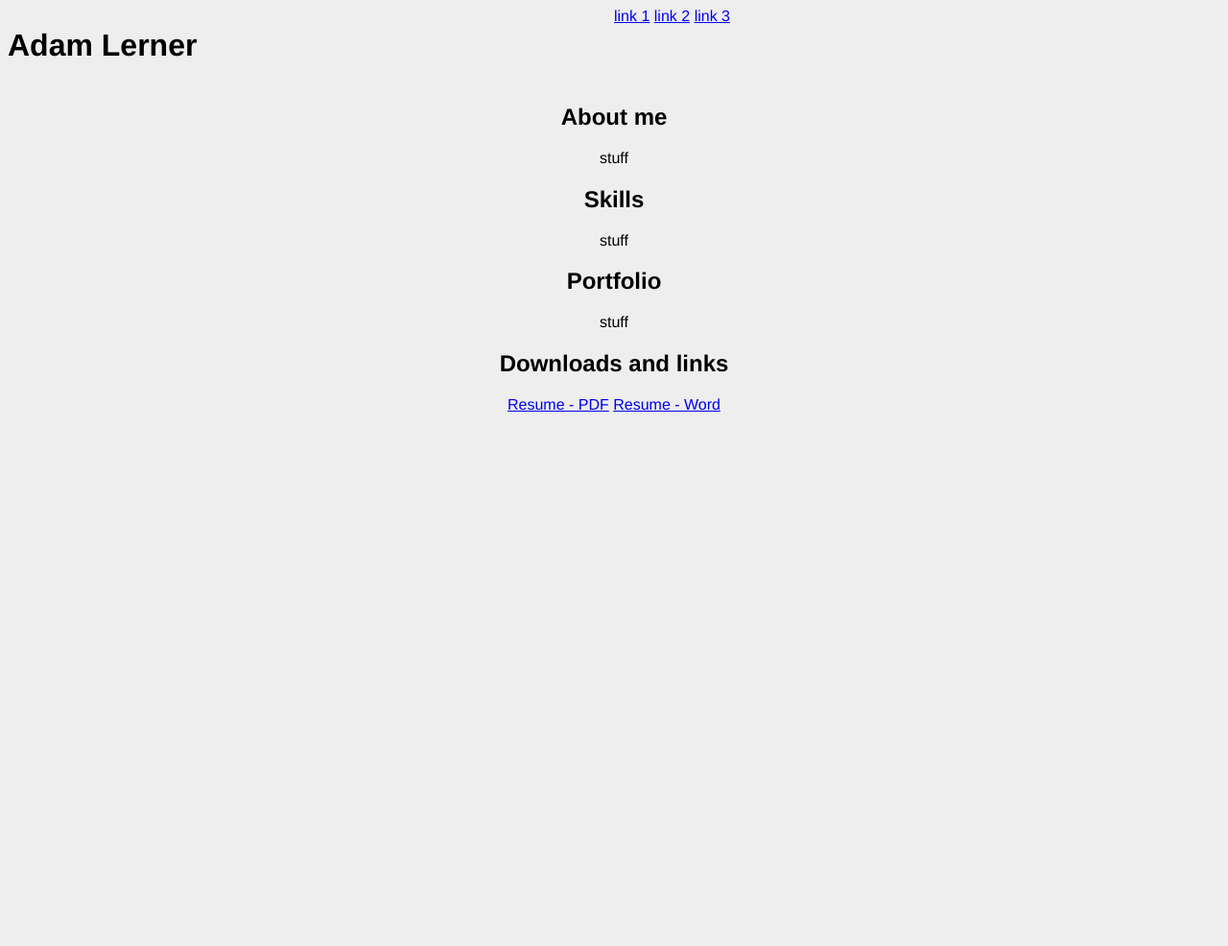
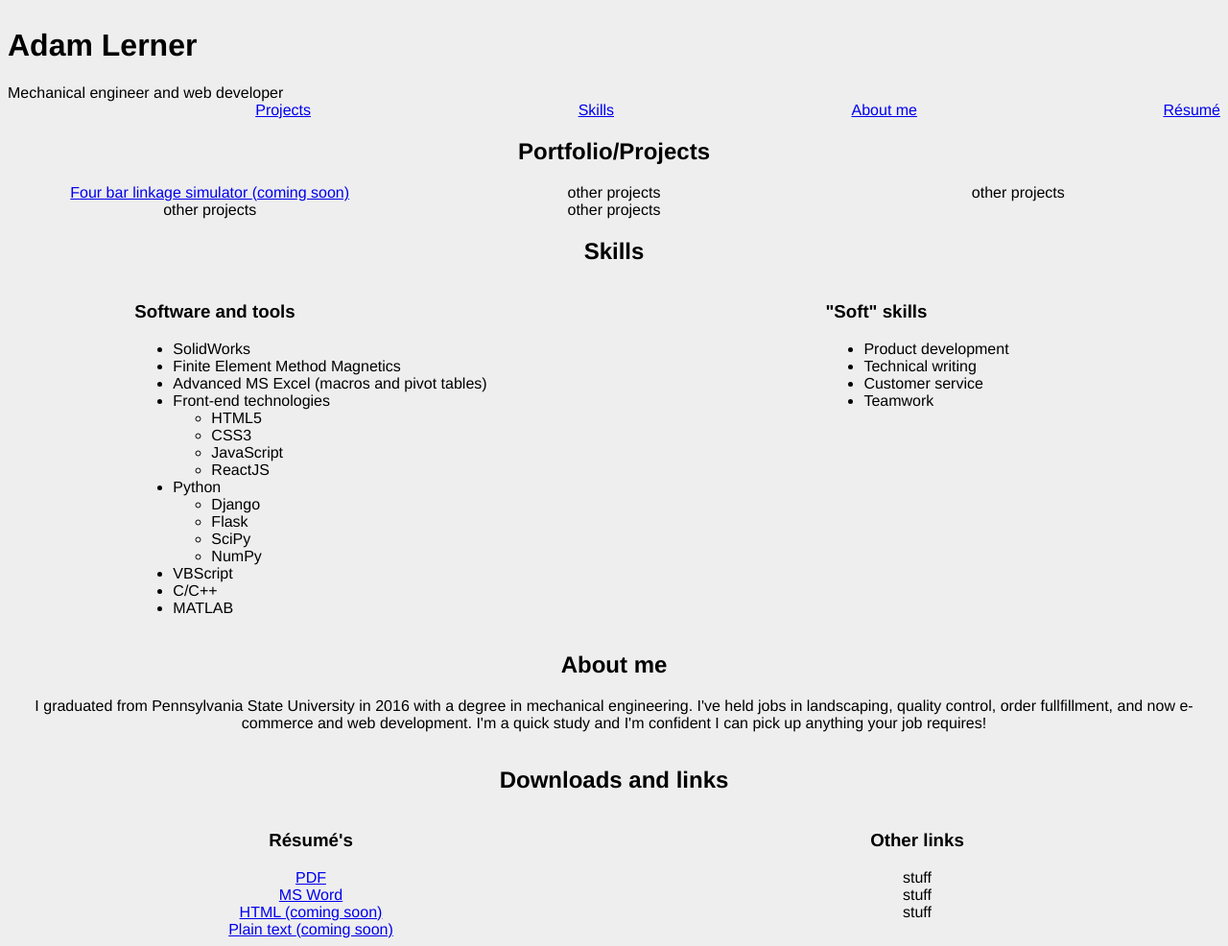
Before and after one commit to padawanlerner/padawanlerner.github.io, a plain HTML site: page index.html in a window 1280 px wide. Shown: the whole page at 96% size. Before the commit the page ends 800 px from the top, so only its background shows below. Drawn offline with Linux system fonts and the light colour scheme.

Commit message:
more layout

```diff
--- a/css/master.css
+++ b/css/master.css
@@ -3,15 +3,37 @@ body {
   background-color: #eeeeee;
 }
 
+@supports (display:grid) {
+  body > header {
+    display: grid;
+    grid: 1fr / 1fr;
+  }
+  nav{
+    display: inline-grid;
+    grid: 1fr / 1fr 1fr 1fr 1fr;
+    text-align: right;
+  }
 
-body > header {
-  display: grid;
-  grid-template-columns: 50% 50%;
+  main{
+    display: grid;
+    grid: 1fr / 1fr;
+    text-align: center;
+  }
+
+  #skills > article, #downloads > article{
+    display: grid;
+    grid: 1fr / 1fr 1fr;
+    justify-items: center;
+  }
+  #projects > article{
+    display: grid;
+    grid: 1fr / 1fr 1fr 1fr
+  }
+
 }
 
-main{
-  display: grid;
 
-  grid: 1fr / 1fr;
-  text-align: center;
+
+#skills section{
+  text-align: left;
 }
--- a/index.html
+++ b/index.html
@@ -9,45 +9,115 @@
     <header>
       <div>
         <h1>Adam Lerner</h1>
+        <span>Mechanical engineer and web developer</span>
       </div>
       <nav>
-        <a href="#">link 1</a>
-        <a href="#">link 2</a>
-        <a href="#">link 3</a>
+        <a href="#projects">Projects</a>
+        <a href="#skills">Skills</a>
+        <a href="#about">About me</a>
+        <a href="#resume">R&eacute;sum&eacute;</a>
       </nav>
     </header>
     <main>
-      <section>
+      <section id = "projects">
+        <header>
+          <h2>Portfolio/Projects</h2>
+        </header>
+        <article>
+          <section>
+            <a href="#">Four bar linkage simulator (coming soon)</a>
+          </section>
+          <section>other projects</section>
+          <section>other projects</section>
+          <section>other projects</section>
+          <section>other projects</section>
+        </article>
+      </section>
+      <section id = "skills">
+        <header>
+          <h2>Skills</h2>
+        </header>
+        <article>
+          <section>
+            <header>
+              <h3>Software and tools</h3>
+            </header>
+            <article>
+              <ul>
+                <li>SolidWorks</li>
+                <li>Finite Element Method Magnetics</li>
+                <li>Advanced MS Excel (macros and pivot tables)</li>
+                <li>Front-end technologies
+                  <ul>
+                    <li>HTML5</li>
+                    <li>CSS3</li>
+                    <li>JavaScript</li>
+                    <li>ReactJS</li>
+                  </ul>
+                </li>
+                <li>Python
+                  <ul>
+                    <li>Django</li>
+                    <li>Flask</li>
+                    <li>SciPy</li>
+                    <li>NumPy</li>
+                  </ul>
+                </li>
+                <li>VBScript</li>
+                <li>C/C++</li>
+                <li>MATLAB</li>
+              </ul>
+            </article>
+          </section>
+          <section>
+            <header>
+              <h3>"Soft" skills</h3>
+            </header>
+            <article>
+              <ul>
+                <li>Product development</li>
+                <li>Technical writing</li>
+                <li>Customer service</li>
+                <li>Teamwork</li>
+              </ul>
+            </article>
+          </section>
+        </article>
+      </section>
+      <section id = "about">
         <header>
           <h2>About me</h2>
         </header>
         <article>
-          stuff
+          <p>I graduated from Pennsylvania State University in 2016 with a degree in mechanical engineering. I've held jobs in landscaping, quality control, order fullfillment, and now e-commerce and web development. I'm a quick study and I'm confident I can pick up anything your job requires!</p>
         </article>
       </section>
-      <section>
-        <header>
-          <h2>Skills</h2>
-        </header>
-        <article>
-          stuff
-        </article>
-      </section>
-      <section>
-        <header>
-          <h2>Portfolio</h2>
-        </header>
-        <article>
-          stuff
-        </article>
-      </section>
-      <section>
+      <section id = "downloads">
         <header>
           <h2>Downloads and links</h2>
         </header>
         <article>
-          <a href="downloads/Resume.pdf">Resume - PDF</a>
-          <a href="downloads/Resume2018.docx">Resume - Word</a>
+          <section id = "resume">
+            <header>
+              <h3>R&eacute;sum&eacute;'s</h3>
+            </header>
+            <article>
+              <a href="downloads/Resume.pdf">PDF</a><br>
+              <a href="downloads/Resume2018.docx">MS Word</a><br>
+              <a href="#">HTML (coming soon)</a><br>
+              <a href="#">Plain text (coming soon)</a><br>
+            </article>
+          </section>
+          <section>
+            <header>
+              <h3>Other links</h3>
+            </header>
+            <article>
+              <span>stuff</span><br>
+              <span>stuff</span><br>
+              <span>stuff</span><br>
+            </article>
+          </section>
         </article>
     </main>
 
```
